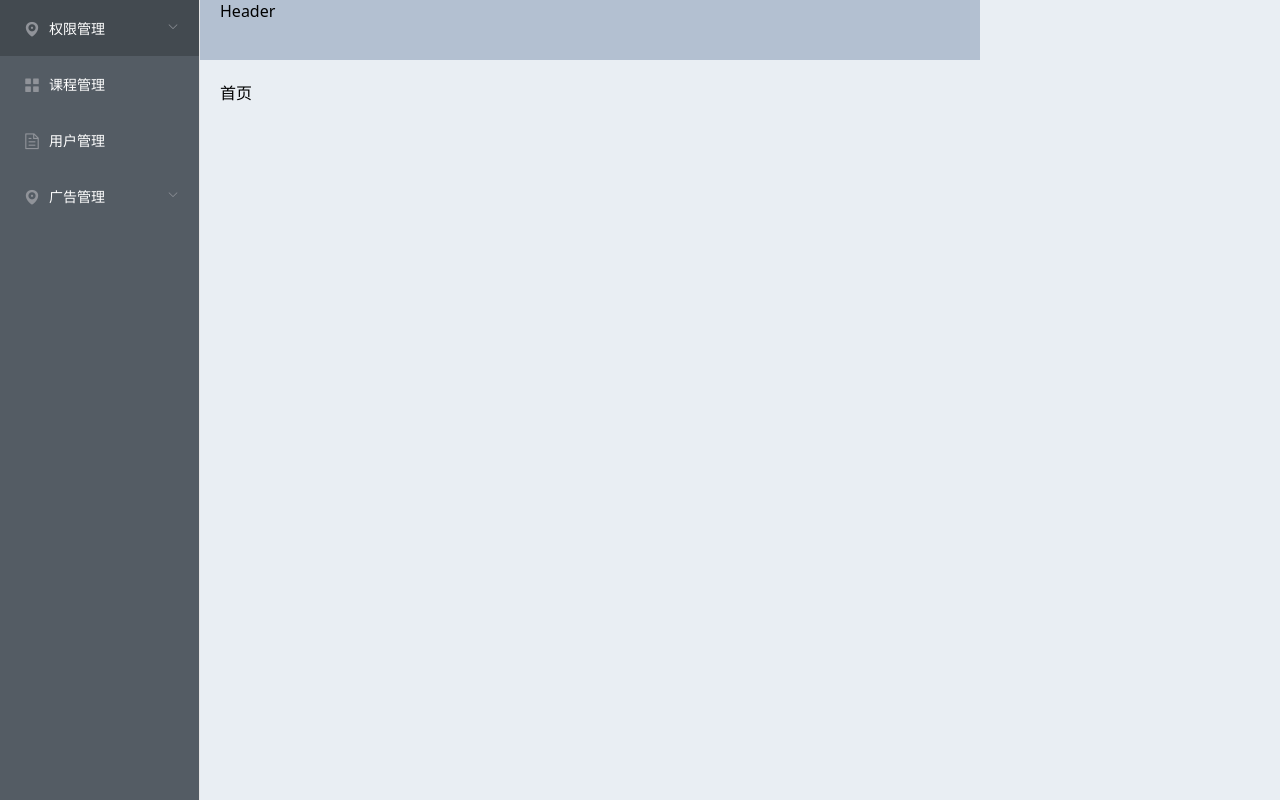
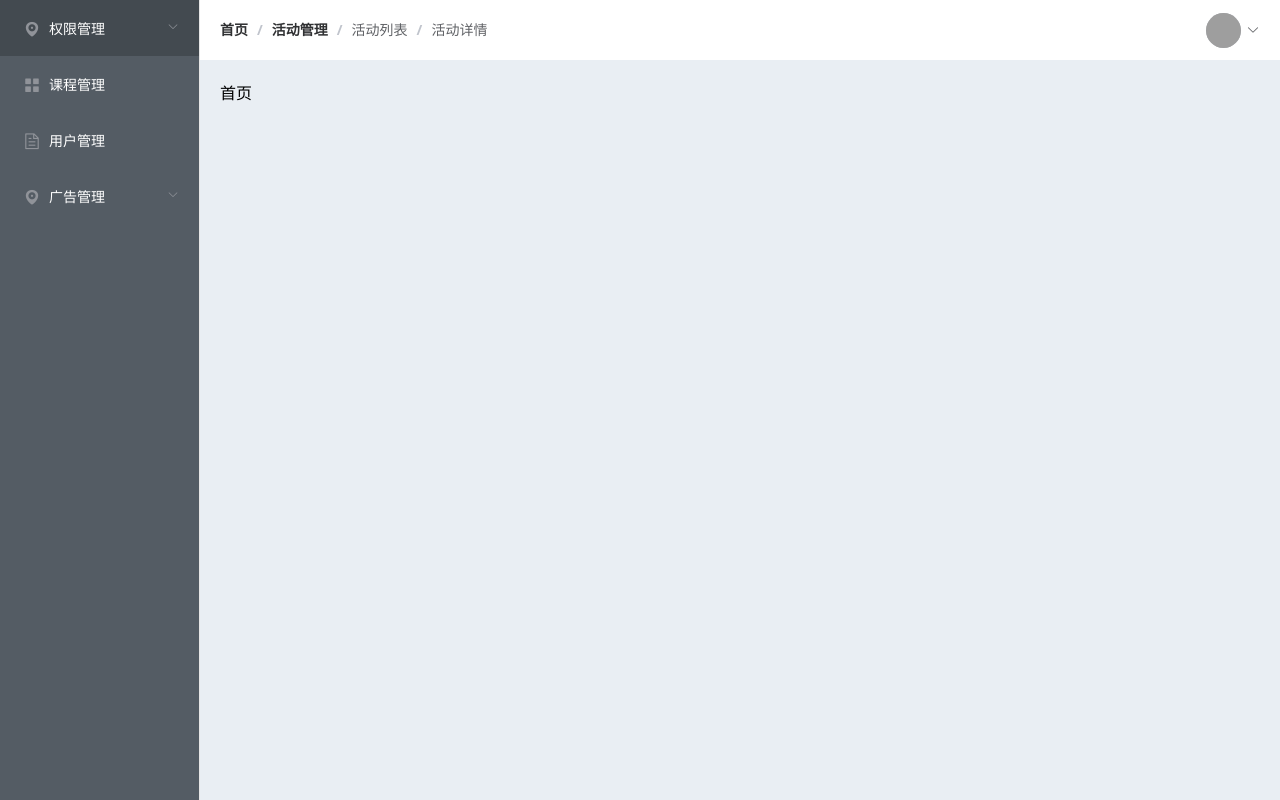
Before and after one commit to SeaChan0117/edu-pro, a Vue app: page /#/ in a window 1280 px wide. Built offline with nearby package versions, Linux system fonts and the light colour scheme; grey boxes are pictures that could not be loaded.

Commit message:
布局，头部header

```diff
--- /dev/null
+++ b/src/layout/components/app-header.vue
@@ -0,0 +1,42 @@
+<template>
+  <div class="header">
+    <el-breadcrumb separator="/">
+      <el-breadcrumb-item :to="{ path: '/' }">首页</el-breadcrumb-item>
+      <el-breadcrumb-item><a href="/">活动管理</a></el-breadcrumb-item>
+      <el-breadcrumb-item>活动列表</el-breadcrumb-item>
+      <el-breadcrumb-item>活动详情</el-breadcrumb-item>
+    </el-breadcrumb>
+
+    <el-dropdown>
+      <span class="el-dropdown-link">
+        <el-avatar :size="35" :src="'https://cube.elemecdn.com/9/c2/f0ee8a3c7c9638a54940382568c9dpng.png'"></el-avatar>
+        <i class="el-icon-arrow-down el-icon--right"></i>
+      </span>
+      <el-dropdown-menu slot="dropdown">
+        <el-dropdown-item>用户ID</el-dropdown-item>
+        <el-dropdown-item divided>退出</el-dropdown-item>
+      </el-dropdown-menu>
+    </el-dropdown>
+  </div>
+</template>
+
+<script lang="ts">
+import Vue from 'vue'
+
+export default Vue.extend({
+  name: 'AppHeader'
+})
+</script>
+
+<style lang="scss" scoped>
+.header {
+  height: 100%;
+  display: flex;
+  justify-content: space-between;
+  align-items: center;
+  .el-dropdown-link {
+    display: flex;
+    align-items: center;
+  }
+}
+</style>
--- a/src/layout/index.vue
+++ b/src/layout/index.vue
@@ -1,10 +1,12 @@
 <template>
   <el-container>
     <el-aside width="200px">
-      <Aside></Aside>
+      <app-aside></app-aside>
     </el-aside>
     <el-container>
-      <el-header>Header</el-header>
+      <el-header>
+        <app-header></app-header>
+      </el-header>
       <el-main>
         <!--    子路由出口-->
         <router-view/>
@@ -15,12 +17,14 @@
 
 <script lang="ts">
 import Vue from 'vue'
-import Aside from './components/app-aside.vue'
+import AppAside from './components/app-aside.vue'
+import AppHeader from './components/app-header.vue'
 
 export default Vue.extend({
   name: 'LayoutIndex',
   components: {
-    Aside
+    AppAside,
+    AppHeader
   }
 })
 </script>
@@ -28,14 +32,17 @@
 <style lang="scss" scoped>
 .el-container {
   min-height: 100vh;
-  max-width: 980px;
+  min-width: 980px;
 }
+
 .el-aside {
   background: #d3dce6;
 }
+
 .el-header {
-  background: #b3c0d1;
+  background: #ffffff;
 }
+
 .el-main {
   background: #e9eef3;
 }
```
